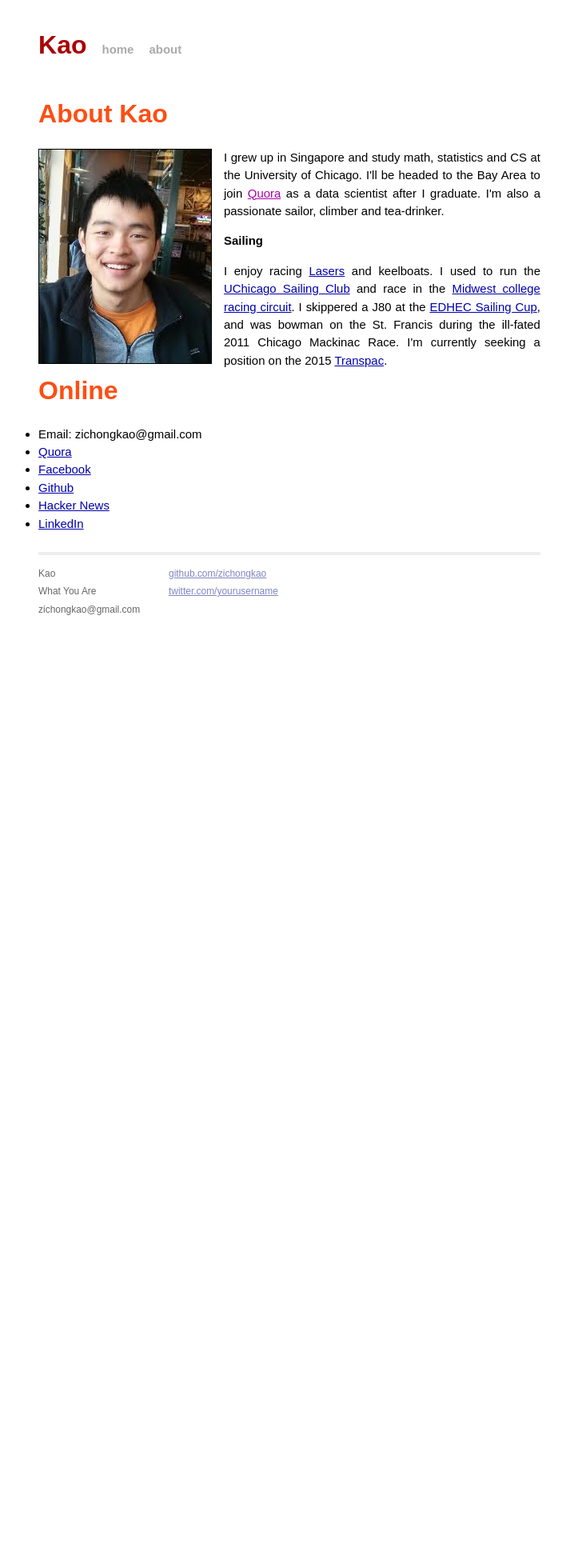
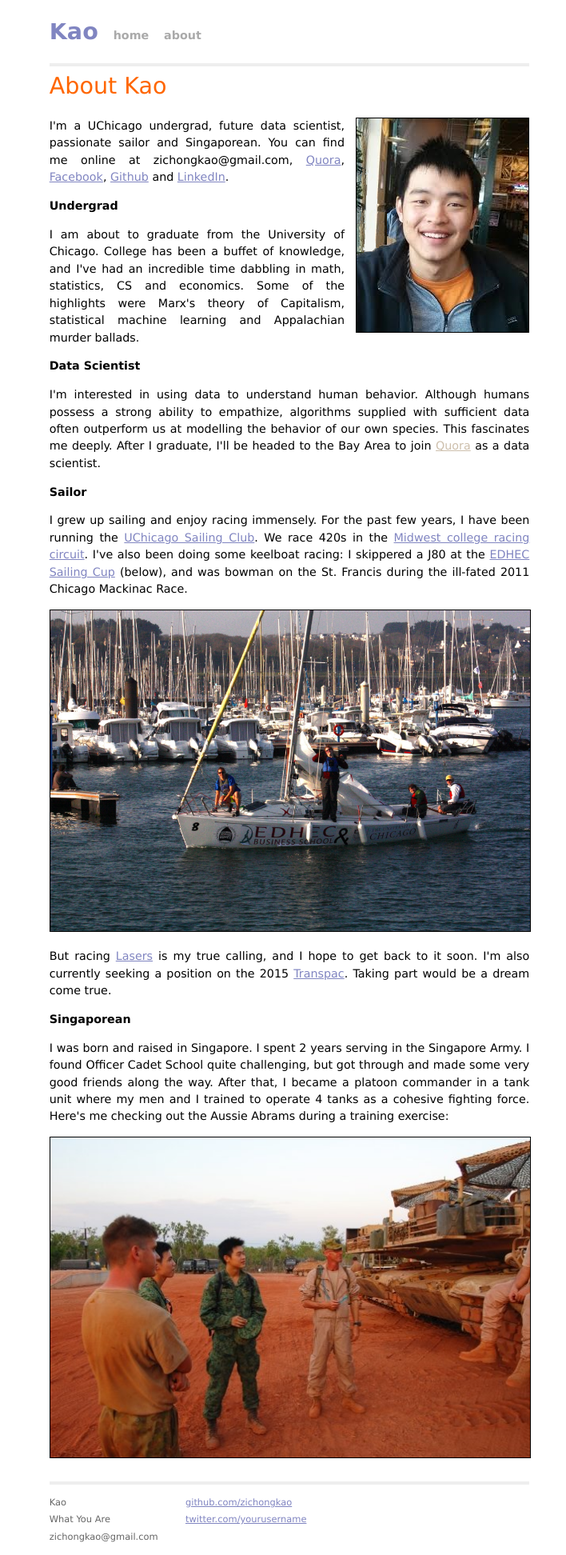
Before and after one commit to zichongkao/zichongkao.github.io, a Jekyll site: the page built from about.html, in a window 1280 px wide. Shown: the whole page at 80% size, without its empty margins (278-986 px from the left). Built offline with Jekyll 4.4.1, drawn with Linux system fonts in a browser that asks for light colours; Markdown is read by kramdown in place of the engine named in the settings; before the commit the page ends 945 px from its top, so only the background shows below that.

Commit message:
CNAME, about page

```diff
--- a/_layouts/default.html
+++ b/_layouts/default.html
@@ -19,7 +19,7 @@
           <div class="header">
             <h1 class="title"><a href="/">{{ site.name }}</a></h1>
             <a class="extra" href="/">home</a>
-            <a class="extra" href="/about">about</a>
+            <a class="extra" href="/about.html">about</a>
           </div>
 
           {{ content }}
--- a/about.html
+++ b/about.html
@@ -5,28 +5,34 @@ title: Kao
 
 <div id="about">
   <h1>About Kao</h1>
-  <img src="/pics/profile.png" style="float:left; margin-right: 1em; border: solid 1px #000;" alt="photo of kao">
+  <img src="/pics/profile.png" style="float:right; margin-left: 1em; border: solid 1px #000;" alt="photo of kao">
   <p>
-    I grew up in Singapore and study math, statistics and CS at the University of Chicago. I'll be headed to the Bay Area to join <a href=""www.quora.com">Quora</a> as a data scientist after I graduate. I'm also a passionate sailor, climber and tea-drinker.
+    I'm a UChicago undergrad, future data scientist, passionate sailor and Singaporean. You can find me online at zichongkao@gmail.com, <a href="www.quora.com/Kao-ZC">Quora</a>, <a href="www.facebook.com/kaozichong">Facebook</a>, <a href="github.com/zichongkao/">Github</a> and <a href="www.linkedin.com/pub/zi-chong-kao/55/b11/871/">LinkedIn</a>.
+  </p>
+  <h2>Undergrad</h2>
+  <p>
+    I am about to graduate from the University of Chicago. College has been a buffet of knowledge, and I've had an incredible time dabbling in math, statistics, CS and economics. Some of the highlights were Marx's theory of Capitalism, statistical machine learning and Appalachian murder ballads.
+   </p>
+
+  <h2>Data Scientist</h2>
+  <p>
+     I'm interested in using data to understand human behavior. Although humans possess a strong ability to empathize, algorithms supplied with sufficient data often outperform us at modelling the behavior of our own species. This fascinates me deeply. After I graduate, I'll be headed to the Bay Area to join <a href=""www.quora.com">Quora</a> as a data scientist.
+   </p>
+
+  <h2>Sailor</h2>
+  <p>
+    I grew up sailing and enjoy racing immensely. For the past few years, I have been running the <a href="sailclub.uchicago.edu">UChicago Sailing Club</a>. We race 420s in the <a href="www.mcsasail.org">Midwest college racing circuit</a>. I've also been doing some keelboat racing: I skippered a J80 at the <a href="www.ccedhec.com/">EDHEC Sailing Cup</a> (below), and was bowman on the St. Francis during the ill-fated 2011 Chicago Mackinac Race.
+  </p>
+  <img src="/pics/edhec.jpg" width="100%" height="100%" style="float:center; border: solid 1px #000;" alt="photo of kao">
+  <p>
+    But racing <a href="laser.org">Lasers</a> is my true calling, and I hope to get back to it soon. I'm also currently seeking a position on the 2015 <a href="en.wikipedia.org/wiki/Transpacific_Yacht_Race">Transpac</a>. Taking part would be a dream come true.
   </p>
 
-  <h2>Sailing</h2>
+
+  <h2>Singaporean</h2>
   <p>
-    I enjoy racing <a href="laser.org">Lasers</a> and keelboats. I used to run the <a href="sailclub.uchicago.edu">UChicago Sailing Club</a> and race in the <a href="www.mcsasail.org">Midwest college racing circuit</a>. I skippered a J80 at the <a href="www.ccedhec.com/">EDHEC Sailing Cup</a>, and was bowman on the St. Francis during the ill-fated 2011 Chicago Mackinac Race. I'm currently seeking a position on the 2015 <a href="en.wikipedia.org/wiki/Transpacific_Yacht_Race">Transpac</a>.
+    I was born and raised in Singapore. I spent 2 years serving in the Singapore Army. I found Officer Cadet School quite challenging, but got through and made some very good friends along the way. After that, I became a platoon commander in a tank unit where my men and I trained to operate 4 tanks as a cohesive fighting force. Here's me checking out the Aussie Abrams during a training exercise:
   </p>
+  <img src="/pics/aussieabrams.jpg" width="100%" height="100%" style="float:center; border: solid 1px #000;" alt="photo of kao">
 
-  <p>
-
-  </p>
-
-  <h1>Online</h1>
-  <ul>
-    <li>Email: zichongkao@gmail.com </li>
-    <li><a href="www.quora.com/Kao-ZC">Quora</a></li>
-    <li><a href="www.facebook.com/kaozichong">Facebook</a></li>
-    <li><a href="github.com/zichongkao/">Github</a></li>
-    <li><a href="news.ycombinator.com/user?id=zckao">Hacker News</a></li>
-    <li><a href="www.linkedin.com/pub/zi-chong-kao/55/b11/871/">LinkedIn</a> </li>
-
-  </ul>
- </div>
+   </div>
--- a/css/main.css
+++ b/css/main.css
@@ -14,25 +14,28 @@ html, body { height: 100%; }
 
 body {
   background-color: #FFF;
-  font: 13.34px Arial, Helvetica, sans-serif;
+  font: 12px Verdana, Geneva, sans-serif;
   font-size: small;
   text-align: center;
 }
 
 h1, h2, h3, h4, h5, h6 {
-  font-size: 100%; }
+  font-size: 100%;
+  }
 
 h1 {
   margin-bottom: 1em;
-  color: #fb4f14;
-  font-size: xx-large;
-  font-weight:bold;
+  color: #ff6600;
+  font-size: 200%;
+  font-weight: normal;
 }
 p { margin: 1em 0; }
 
-a         { color: #00a; }
-a:hover   { color: #000; }
-a:visited { color: #a0a; }
+a         { color: #8085C1; }
+a:hover   { color: #CDBFAC; }
+a:visited { color: #CDBFAC; }
+
+ul  {list-style-position: inside;}
 
 /*****************************************************************************/
 /*
@@ -61,12 +64,17 @@ a:visited { color: #a0a; }
 /*****************************************************************************/
 
 .site {
-  font-size: 115%;
+  font-size: 110%;
   text-align: justify;
   width: 42em;
-  margin: 3em auto 2em;
+  margin: 2em auto 2em;
   line-height: 1.5em;
 }
+
+.header {
+  overflow: hidden;
+  margin-bottom: 1em;
+  border-bottom: 4px solid #eee;}
 
 .header a {
   font-weight: bold;
@@ -75,11 +83,11 @@ a:visited { color: #a0a; }
 
 .title {
   display: inline-block;
-  margin-bottom: 2em;
+  margin-bottom: 1em;
 }
 
 .title a {
-  color: #a00;
+  color: #8085C1;
 }
 
 .title a:hover {
```
Also changed, not shown: CNAME (renamed from CNAME.txt), pics/aussieabrams.jpg (added), pics/edhec.jpg (added).
